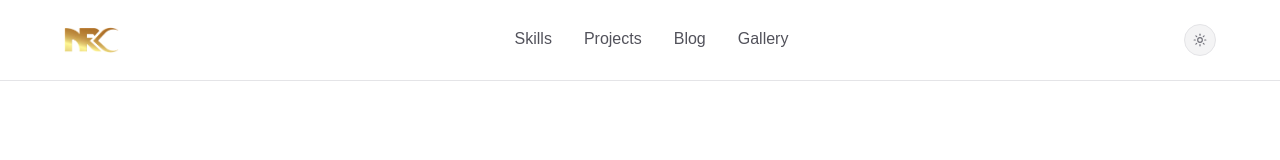
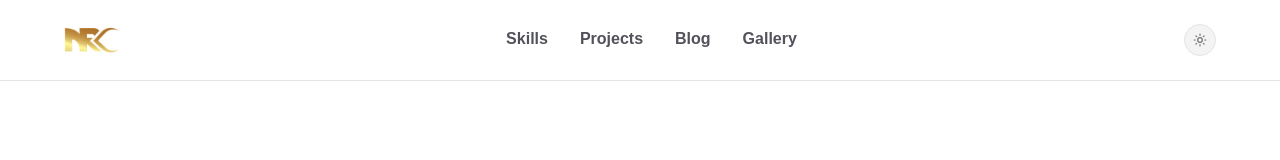
Before and after one commit to developernrk/nrknavin.com, a Next.js app: page /gallery in a window 1280 px wide. Shown: the top 160 px of the page. Built offline with nearby package versions, Linux system fonts and the light colour scheme.

Commit message:
navbar UI updated

```diff
--- a/app/components/global/Navbar.tsx
+++ b/app/components/global/Navbar.tsx
@@ -39,7 +39,7 @@ export default function Navbar() {
                 <li key={id}>
                   <Link
                     href={link.href}
-                    className="font-incognito dark:text-white text-zinc-600 dark:hover:text-primary-color hover:text-zinc-900 duration-300 text-base"
+                    className="font-incognito font-semibold dark:text-white text-zinc-600 dark:hover:text-primary-color hover:text-zinc-900 duration-300 text-base"
                   >
                     {link.title}
                   </Link>
```
